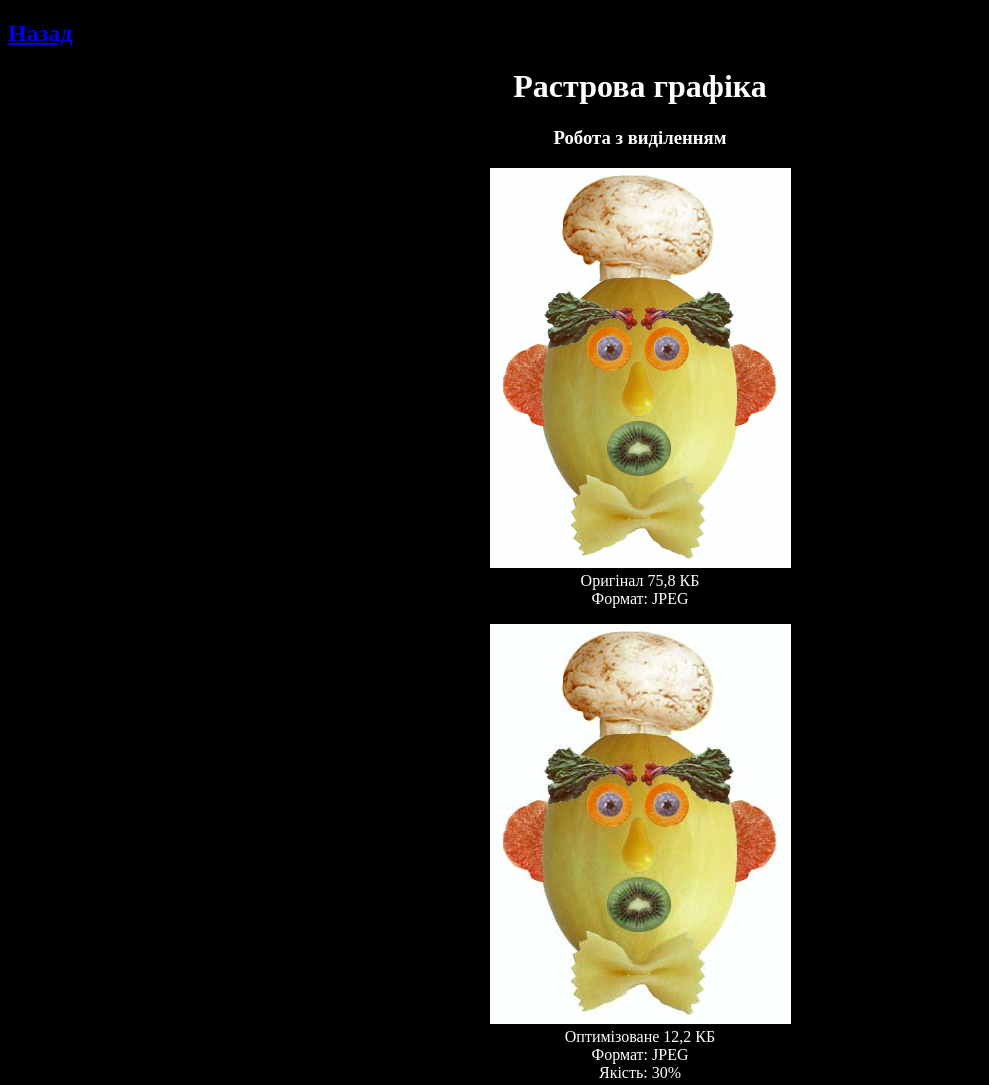
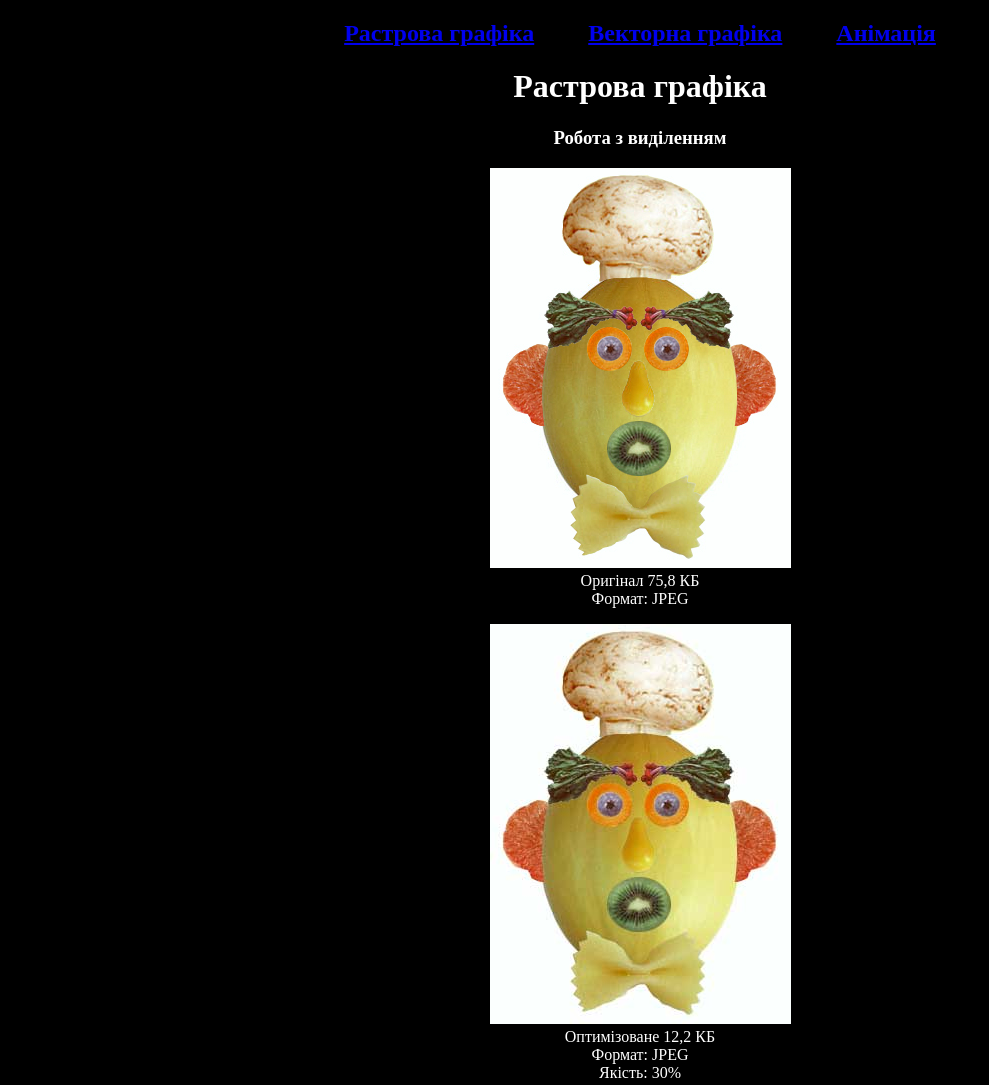
Before and after one commit to Gr0t0s/CG_lab4, a plain HTML site: page raster.html in a window 1280 px wide. Shown: the top 1085 px of the page, without its empty margins (0-989 px from the left). Drawn offline with Linux system fonts and the light colour scheme.

Commit message:
Add files via upload

```diff
--- a/raster.html
+++ b/raster.html
@@ -3,8 +3,16 @@
 	<title>Растрова графіка</title>
 </head>
 <body style="color: white; background-color: black">
-<a href="index.html"><h2>Назад</h2></a>
 	<center>
+		<header>
+			<h2>
+				<a href="raster.html">Растрова графіка</a>
+				&nbsp &nbsp &nbsp &nbsp
+				<a href="vector.html">Векторна графіка</a>
+				&nbsp &nbsp &nbsp &nbsp
+				<a href="animation.html">Анімація<a>
+			</h2>
+		<header>
 		<h1>Растрова графіка</h1>
 		<h3>Робота з виділенням</h3>
 		<figure>
```
